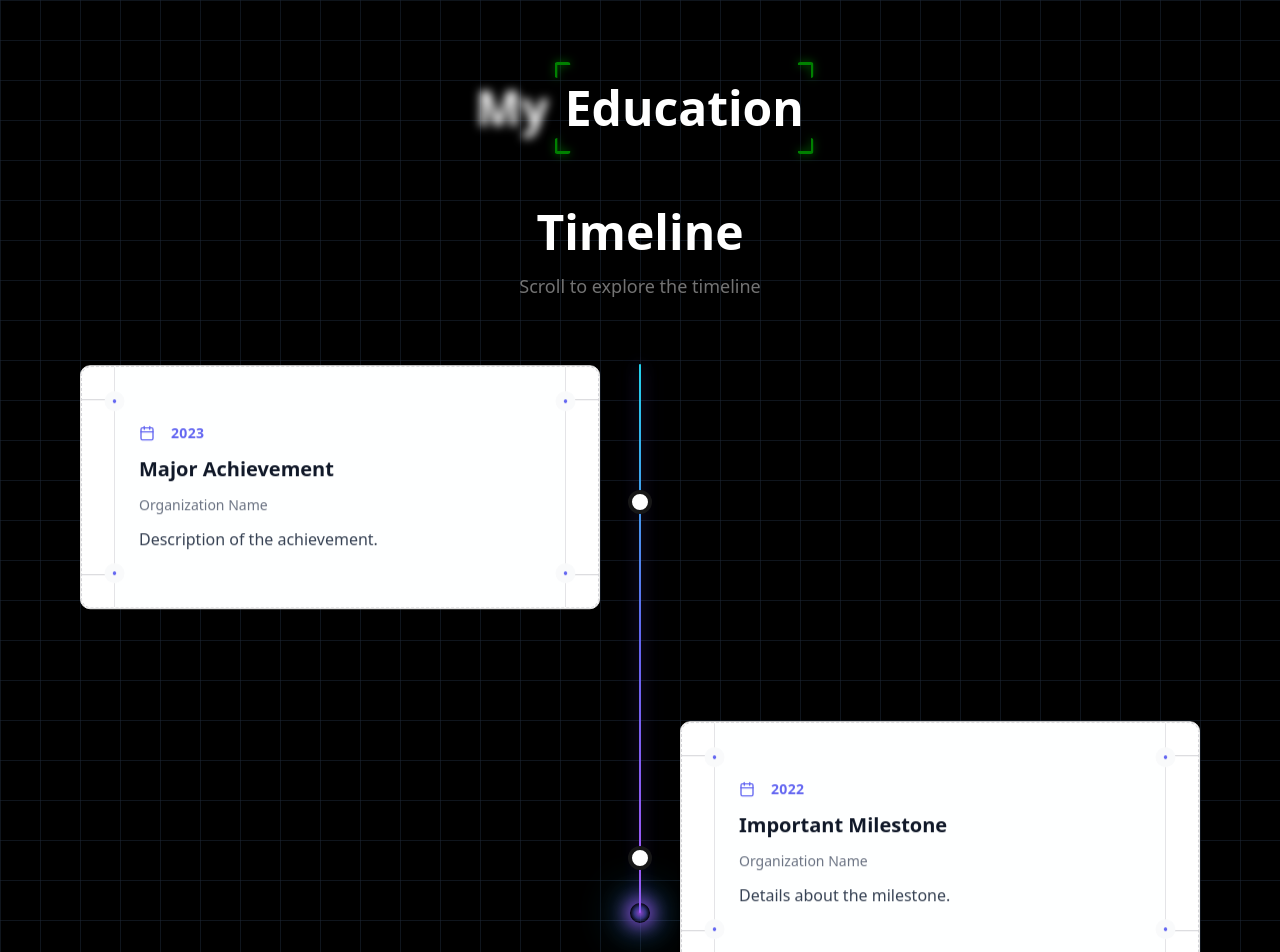
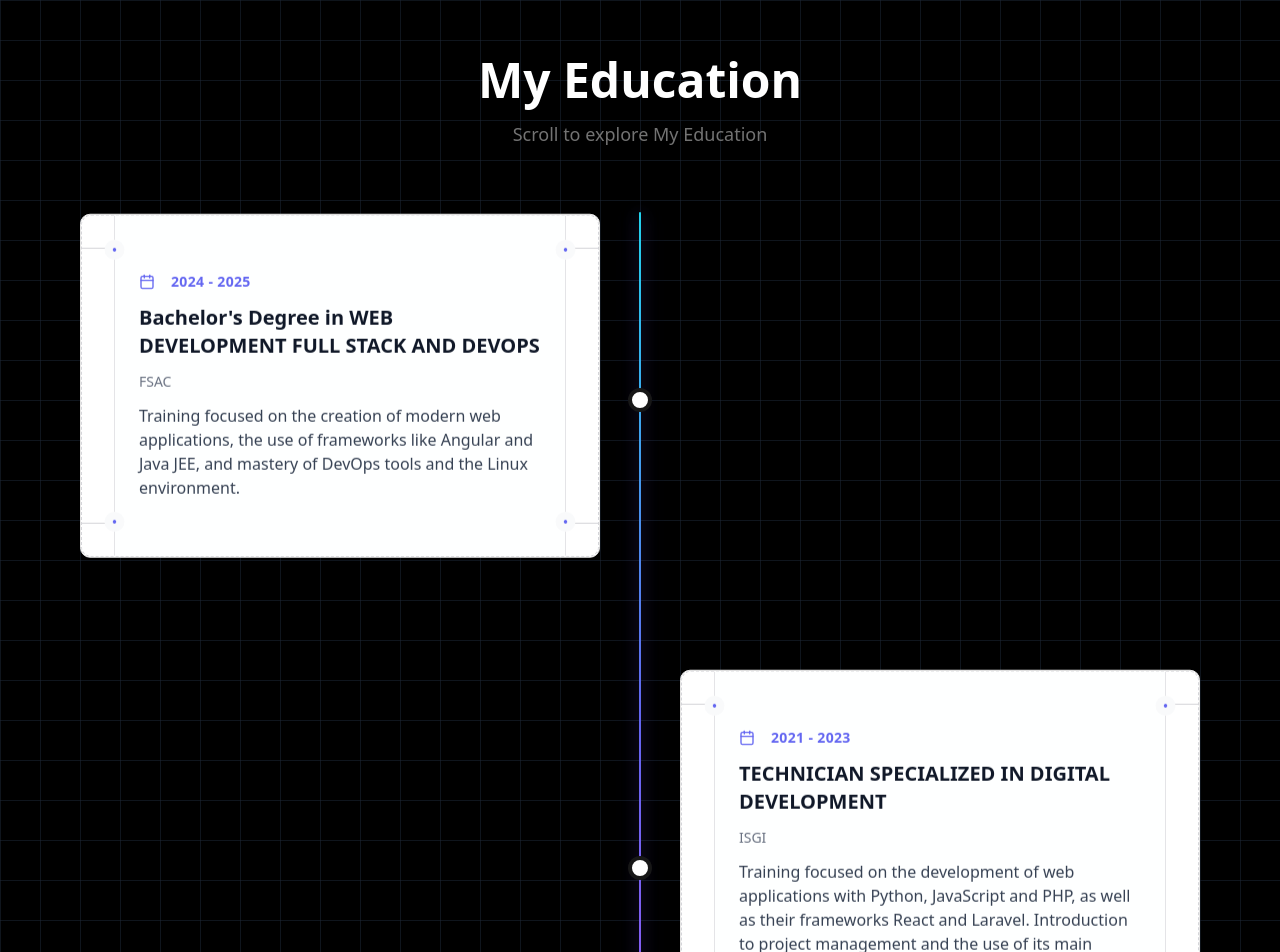
Before and after one commit to Seddik-Dev/Portfolio, a React (Vite) app: page / in a window 1280 px wide. Shown: the part 1320-2272 px from the top of the page. Built offline with nearby package versions, Linux system fonts and the light colour scheme.

Commit message:
messaged added

```diff
--- a/src/App.jsx
+++ b/src/App.jsx
@@ -34,16 +34,21 @@ function App() {
   ];
   const events = [
     {
-      year: "2023",
-      title: "Major Achievement",
-      subtitle: "Organization Name",
-      description: "Description of the achievement.",
+      year: " 2024 - 2025",
+      title: "Bachelor's Degree in WEB DEVELOPMENT FULL STACK AND DEVOPS",
+      subtitle: "FSAC",
+      description: "Training focused on the creation of modern web applications, the use of frameworks like Angular and Java JEE, and mastery of DevOps tools and the Linux environment.",
     },
     {
-      year: "2022",
-      title: "Important Milestone",
-      subtitle: "Organization Name",
-      description: "Details about the milestone.",
+      year: " 2021 - 2023",
+      title: "TECHNICIAN SPECIALIZED IN DIGITAL DEVELOPMENT",
+      subtitle: "ISGI",
+      description: " Training focused on the development of web applications with Python, JavaScript and PHP, as well as their frameworks React and Laravel. Introduction to project management and the use of its main collaborative tools",
+    },
+    {
+      year: " 2021",
+      title: "BACCALAUREATE IN PHYSICAL SCIENCES",
+      subtitle: "G.S.MISBAH",
     },
   ];
   return (
@@ -136,21 +141,11 @@ function App() {
               </div>
             </div>
           </div>
-
-          <div className="relative w-full flex items-center justify-center mt-20">
-            <TrueFocus
-              sentence="My Education"
-              manualMode={false}
-              blurAmount={5}
-              borderColor="green"
-              animationDuration={0.5}
-              pauseBetweenAnimations={1}
-            />
-          </div>
         <div>
           <ScrollTimeline
+            title="My Education"
             events={events}
-            subtitle="Scroll to explore the timeline"
+            subtitle="Scroll to explore My Education"
             progressIndicator={true}
             cardAlignment="alternating"
             revealAnimation="fade"
```
